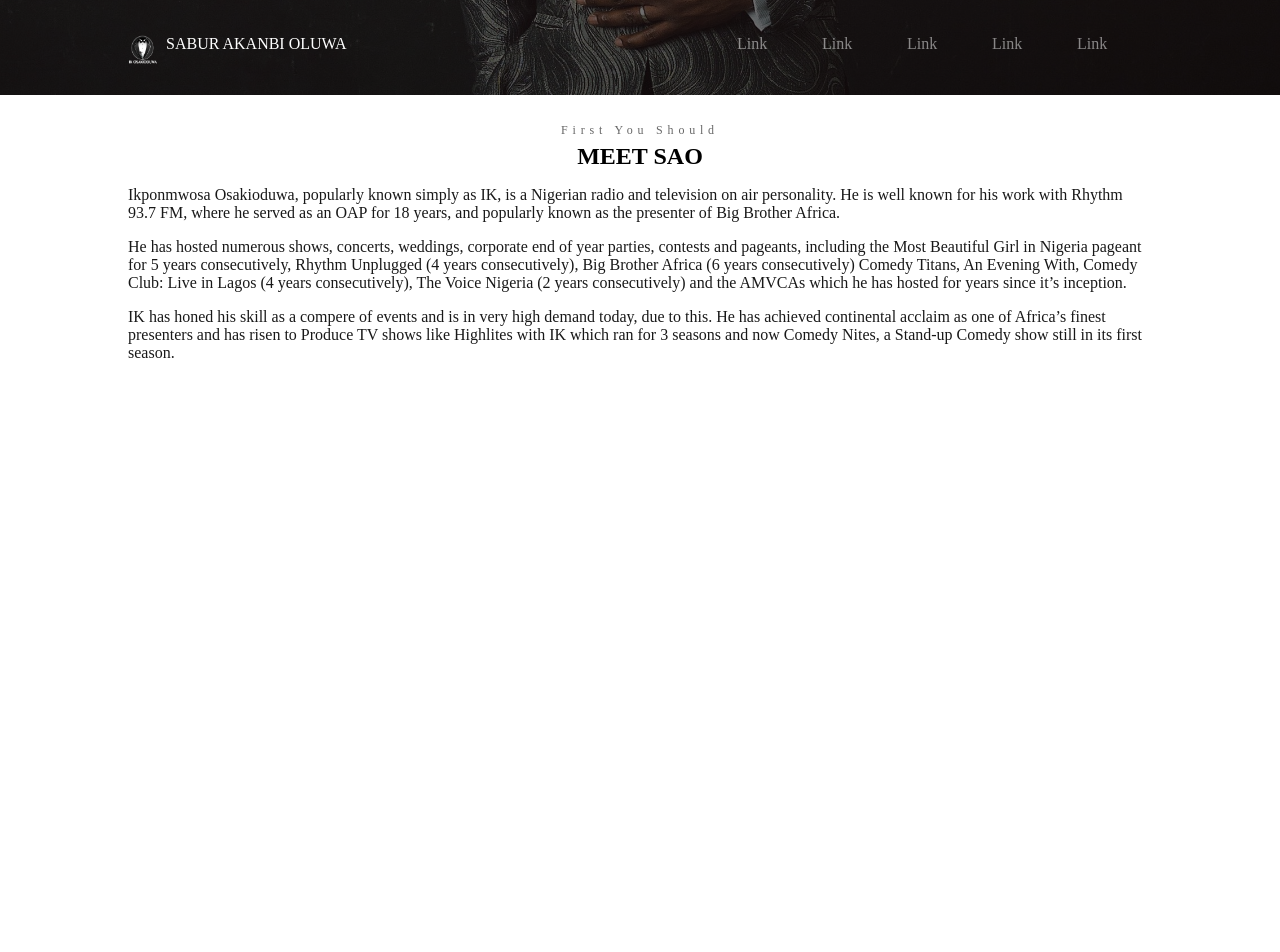
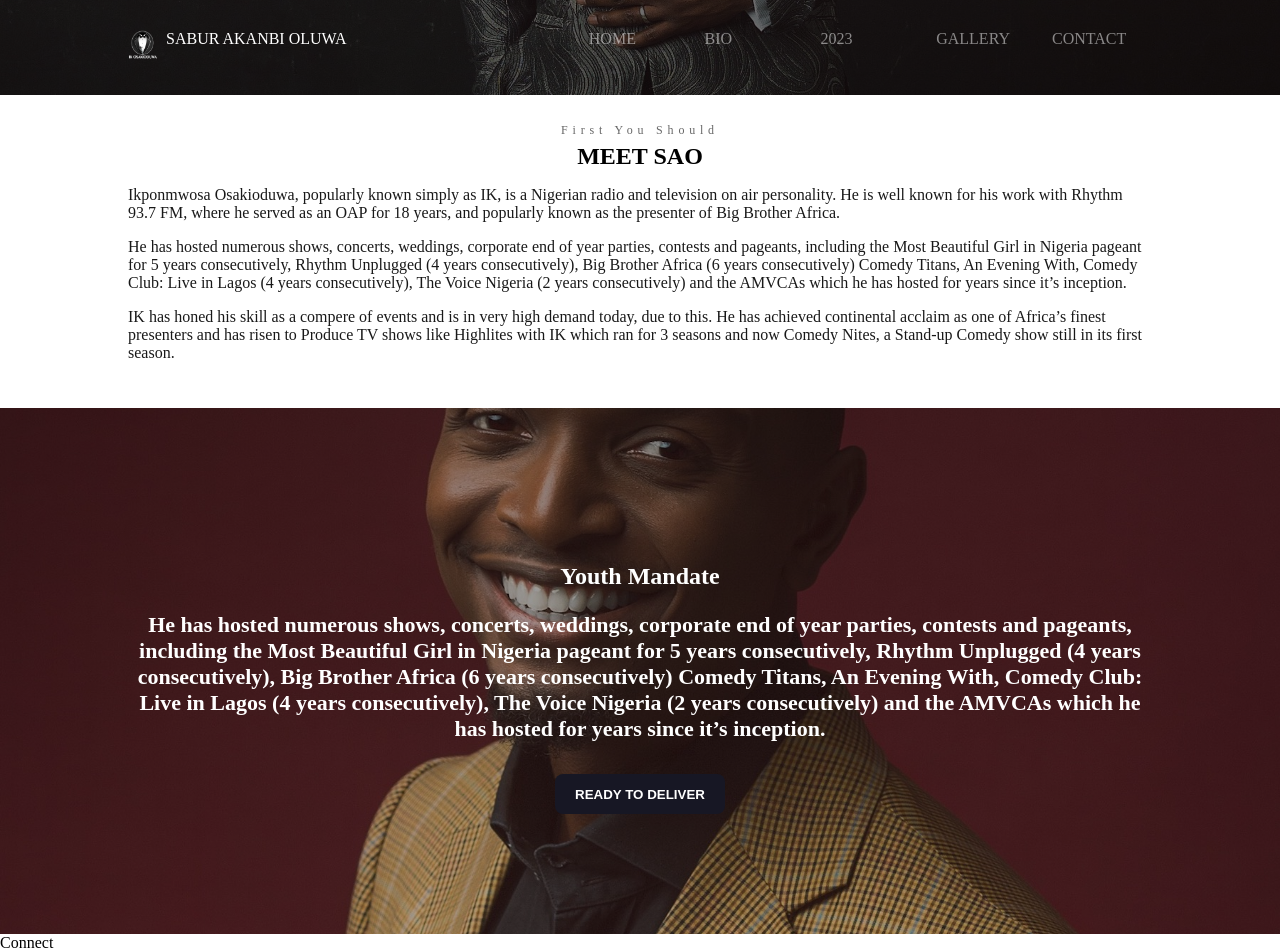
Before and after one commit to SamuelKelechi/ossaye, a React (Create React App) app: page / in a window 1280 px wide. Shown: the part 705-1657 px from the top of the page. Before the commit the page ends 1113 px from the top, so only its background shows below. Built offline with nearby package versions, Linux system fonts and the light colour scheme.

Commit message:
Updated new component

```diff
--- a/src/App.js
+++ b/src/App.js
@@ -1,6 +1,7 @@
 import { BrowserRouter as Router, Routes, Route } from "react-router-dom";
 import Home from "./Components/Home/Home";
 import Bio from "./Components/Bio/Bio";
+import Header from "./Components/Header/Header";
 
 function App() {
   return (
@@ -10,6 +11,7 @@
         <Route path="/"  Component={Home}/>
         <Route path="/bio"  Component={Bio}/>
       </Routes>
+      <Header />
     </Router>
     </>
   );
--- /dev/null
+++ b/src/Components/Header/Header.css
@@ -0,0 +1,101 @@
+.Header-Container{
+    width: 100%;
+    display: flex;
+    justify-content: center;
+    align-items: center;
+    height: 60px;
+    position: absolute;
+    bottom: 20px;
+    color: white;
+}
+
+.Header-Hold{
+    display: flex;
+    width: 80%;
+    justify-content: space-between;
+}
+
+.Logo{
+    width: 30px;
+    height: 30px;
+    margin-right: 8px;
+}
+
+.Logo-Hold{
+    display: flex;
+}
+
+.Navs-Hold{
+    display: flex;
+    width: 55%;
+    justify-content: space-between;
+    /* gap: 10px; */
+}
+
+.link {
+    position: relative;
+    /* padding: 10px 20px; */
+    width: 100px;
+    height: 20px;
+    color: #fff;
+    text-decoration: none;
+    overflow: hidden;
+    font-weight: 500;
+}
+
+.text-out {
+    position: absolute;
+    top: 0;
+    left: 0;
+    opacity: 0.5;
+    transition: all 0.3s ease;
+    transform: translate3d(0, 0, 0);
+}
+
+.text-in {
+    position: absolute;
+    top: 100%;
+    left: 0;
+    opacity: 0;
+    transition: all 0.3s ease;
+    transform: translate3d(0, 0, 0);
+}
+
+.link:hover .text-out {
+    transform: translateY(-100%);
+    opacity: 0;
+}
+
+.link:hover .text-in {
+    top: 0;
+    opacity: 1;
+}
+
+.Mobile-Icons{
+    display: none;
+}
+
+.drop-up-menu{
+    position: absolute;
+    background: linear-gradient(rgba(0, 0, 0, 0.8), rgba(0, 0, 0, 0.6));
+    bottom: 70px;
+    z-index: 100;
+    width: 100%;
+    height: 60vh;
+    display: flex;
+    flex-direction: column;
+    align-items: center;
+    gap: 20px;
+    justify-content: center;
+    transition: all 0.9s ease-out;
+}
+
+@media screen and (max-width: 768px){
+    .Navs-Hold{
+        display: none;
+    }
+
+    .Mobile-Icons{
+        display: block;
+    }
+}
--- /dev/null
+++ b/src/Components/Header/Header.js
@@ -0,0 +1,71 @@
+import React,{useState}  from 'react'
+import Logo from '../assets/logo.png'
+import {FaBars, FaTimes} from 'react-icons/fa'
+import { Link } from 'react-router-dom';
+import './Header.css'
+
+const Header = () => {
+
+    const [toggle, setToggle] = useState(false);
+
+    const HandleToggle = () => {
+        setToggle(!toggle)
+    }
+
+
+  return (
+    <>
+        <div className='Header-Container'>
+            <div className='Header-Hold'>
+
+                <div className='Logo-Hold'>
+                    <img src={Logo} className='Logo' alt='Logo'/> SABUR AKANBI OLUWA
+                </div>
+
+
+                <div className='Navs-Hold'>
+                    <Link to='/' class="link">
+                        <span class="text-out">HOME</span>
+                        <span class="text-in" >HOME</span>
+                    </Link>
+
+                    <Link to='/bio' class="link">
+                        <span class="text-out">BIO</span>
+                        <span class="text-in" >SAO BIO</span>
+                    </Link>
+
+                    <Link to='#' class="link">
+                        <span class="text-out">2023</span>
+                        <span class="text-in" >MANIFESTO</span>
+                    </Link>
+
+                    <Link to='#' class="link">
+                        <span class="text-out">GALLERY</span>
+                        <span class="text-in" >GALLERY</span>
+                    </Link>
+
+                    <Link to='#' class="link">
+                        <span class="text-out">CONTACT</span>
+                        <span class="text-in" >CONTACT</span>
+                    </Link>
+                </div>
+
+                <div class="Mobile-Icons" onClick={HandleToggle} >
+                    {toggle ? (<FaTimes size={25} /> ):(<FaBars size={25} />)}
+                </div>
+
+            </div>
+
+            {toggle && (
+                <div className="drop-up-menu">
+                    <li>hi</li>
+                    <li>hi</li>
+                    <li>hi</li>
+                </div>
+            )}
+        </div>
+    </>
+  )
+}
+
+export default Header
--- /dev/null
+++ b/src/Components/Home/Connect/Connect.js
@@ -0,0 +1,9 @@
+import React from 'react'
+
+const Connect = () => {
+  return (
+    <div>Connect</div>
+  )
+}
+
+export default Connect
--- a/src/Components/Home/Hero/Hero.css
+++ b/src/Components/Home/Hero/Hero.css
@@ -13,11 +13,8 @@
 
 .Home-Hero-Wrapper{
     width: 80%;
-    height: 100%;
     display: flex;
-    flex-direction: column;
-    justify-content: space-between;
-    align-items: center;
+    justify-content: center;
 }
 
 .Home-Hero-Center{
@@ -25,98 +22,8 @@
     margin-bottom: -45px;
 }
 
-h1{
-    margin: 0;
-}
-
-.Header-Hold{
-    display: flex;
-    width: 100%;
-    height: 60px;
-    justify-content: space-between;
-}
-
-.Logo{
-    width: 30px;
-    height: 30px;
-    margin-right: 8px;
-}
-
-.Logo-Hold{
-    display: flex;
-}
-
-.Navs-Hold{
-    display: flex;
-    gap: 10px;
-}
-
-.link {
-    position: relative;
-    /* padding: 10px 20px; */
-    width: 75px;
-    height: 20px;
-    color: #fff;
-    text-decoration: none;
-    overflow: hidden;
-    font-weight: 500;
-}
-
-.text-out {
-    position: absolute;
-    top: 0;
-    left: 0;
-    opacity: 0.5;
-    transition: all 0.3s ease;
-    transform: translate3d(0, 0, 0);
-}
-
-.text-in {
-    position: absolute;
-    top: 100%;
-    left: 0;
-    opacity: 0;
-    transition: all 0.3s ease;
-    transform: translate3d(0, 0, 0);
-}
-
-.link:hover .text-out {
-    transform: translateY(-100%);
-    opacity: 0;
-}
-
-.link:hover .text-in {
-    top: 0;
-    opacity: 1;
-}
-
-.Mobile-Icons{
-    display: none;
-}
-
-.drop-up-menu{
-    position: absolute;
-    background: linear-gradient(rgba(0, 0, 0, 0.8), rgba(0, 0, 0, 0.6));
-    bottom: 70px;
-    z-index: 100;
-    width: 100%;
-    height: 60vh;
-    display: flex;
-    flex-direction: column;
-    align-items: center;
-    gap: 20px;
-    justify-content: center;
-    transition: all 0.9s ease-out;
-}
-
 @media screen and (max-width: 768px){
-    .Navs-Hold{
-        display: none;
-    }
     .Home-Hero-Wrapper{
         width: 95%;
     }
-    .Mobile-Icons{
-        display: block;
-    }
 }
--- a/src/Components/Home/Hero/Hero.js
+++ b/src/Components/Home/Hero/Hero.js
@@ -1,69 +1,19 @@
-import React,{useState} from 'react'
+import React from 'react'
 import './Hero.css'
-import Logo from '../../assets/logo.png'
-import {FaBars, FaTimes} from 'react-icons/fa'
+
 
 function Hero() {
-    const [toggle, setToggle] = useState(false);
 
-    const HandleToggle = () => {
-        setToggle(!toggle)
-    }
 
   return (
     <div className='Home-Hero-Continer'>
         <div className='Home-Hero-Wrapper'>
-            <div></div>
-
 
             <div className='Home-Hero-Center'>
                 <span>SABUR AKANBI OLUWA</span>
                 <h1>TYPINGS HERE...</h1>
             </div>
 
-            <div className='Header-Hold'>
-
-                <div className='Logo-Hold'>
-                    <img src={Logo} className='Logo' alt='Logo'/> SABUR AKANBI OLUWA
-                </div>
-
-
-                <div className='Navs-Hold'>
-                    <a href="#" class="link">
-                        <span class="text-out">Link</span>
-                        <span class="text-in" >Lets Get it</span>
-                    </a>
-                    <a href="#" class="link">
-                        <span class="text-out">Link</span>
-                        <span class="text-in" >Lets Get it</span>
-                    </a>
-                    <a href="#" class="link">
-                        <span class="text-out">Link</span>
-                        <span class="text-in" >Lets Get it</span>
-                    </a>
-                    <a href="#" class="link">
-                        <span class="text-out">Link</span>
-                        <span class="text-in" >Lets Get it</span>
-                    </a>
-                    <a href="#" class="link">
-                        <span class="text-out">Link</span>
-                        <span class="text-in" >Lets Get it</span>
-                    </a>
-                </div>
-
-                <div class="Mobile-Icons" onClick={HandleToggle} >
-                    {toggle ? (<FaTimes size={25} /> ):(<FaBars size={25} />)}
-                </div>
-
-            </div>
-
-            {toggle && (
-                    <div className="drop-up-menu">
-                        <li>hi</li>
-                        <li>hi</li>
-                        <li>hi</li>
-                    </div>
-                )}
         </div>
     </div>
   )
--- a/src/Components/Home/Home.js
+++ b/src/Components/Home/Home.js
@@ -1,4 +1,6 @@
+import Connect from "./Connect/Connect";
 import Hero from "./Hero/Hero";
+import Mandate from "./Mandate/Mandate";
 import MeetSao from "./Meet/MeetSao";
 
 const Home = () => {
@@ -6,6 +8,8 @@
         <>
             <Hero/>
             <MeetSao />
+            <Mandate/>
+            <Connect/>
         </>
     )
 }
--- /dev/null
+++ b/src/Components/Home/Mandate/Mandate.css
@@ -0,0 +1,54 @@
+.Mandate-Container{
+    width: 100%;
+    padding: 150px 0 120px 0;
+    display: flex;
+    justify-content: center;
+    align-items: center;
+    background: linear-gradient(rgba(0, 0, 0, 0.4), rgba(0, 0, 0, 0.3)), url(../../assets/catchik.jpg);
+    background-attachment: fixed;
+    background-position: center;
+    background-size: cover;
+    color: white;
+}
+
+.Mandate-Wrapper{
+    width: 80%;
+    display: flex;
+    flex-direction: column;
+    align-items: center;
+    justify-content: center;
+}
+
+.Mandate-Wrapper > p {
+    width: 100%;
+    font-family: poppins;
+    text-align: center;
+    font-size: 22px;
+    font-weight: 600;
+}
+
+.Mandate-Wrapper > button{
+    background-color:#171724;
+    border: none;
+    color: white;
+    font-weight: bold;
+    height: 40px;
+    width: 170px;
+    border-radius: 8px;
+    cursor: pointer;
+    margin-top: 10px;
+}
+
+@media screen and (max-width: 768px){
+    .Mandate-Wrapper{
+        width: 95%;
+    }
+
+    .Mandate-Container{
+        padding: 100px 0 60px 0;
+    }
+
+    .Mandate-Wrapper > p {
+        font-size: 18px;
+    }
+}
--- /dev/null
+++ b/src/Components/Home/Mandate/Mandate.js
@@ -0,0 +1,17 @@
+import React from 'react'
+import './Mandate.css'
+
+const Mandate = () => {
+  return (
+    <div className='Mandate-Container'>
+        <div className='Mandate-Wrapper'>
+            <h2>Youth Mandate</h2>
+            <p>He has hosted numerous shows, concerts, weddings, corporate end of year parties, contests and pageants, including the Most Beautiful Girl in Nigeria pageant for 5 years consecutively, Rhythm Unplugged (4 years consecutively), Big Brother Africa (6 years consecutively) Comedy Titans, An Evening With, Comedy Club: Live in Lagos (4 years consecutively), The Voice Nigeria (2 years consecutively) and the AMVCAs which he has hosted for years since it’s inception.</p>
+            <button>READY TO DELIVER</button>
+        </div>
+    </div>
+  )
+}
+
+
+export default Mandate
```
